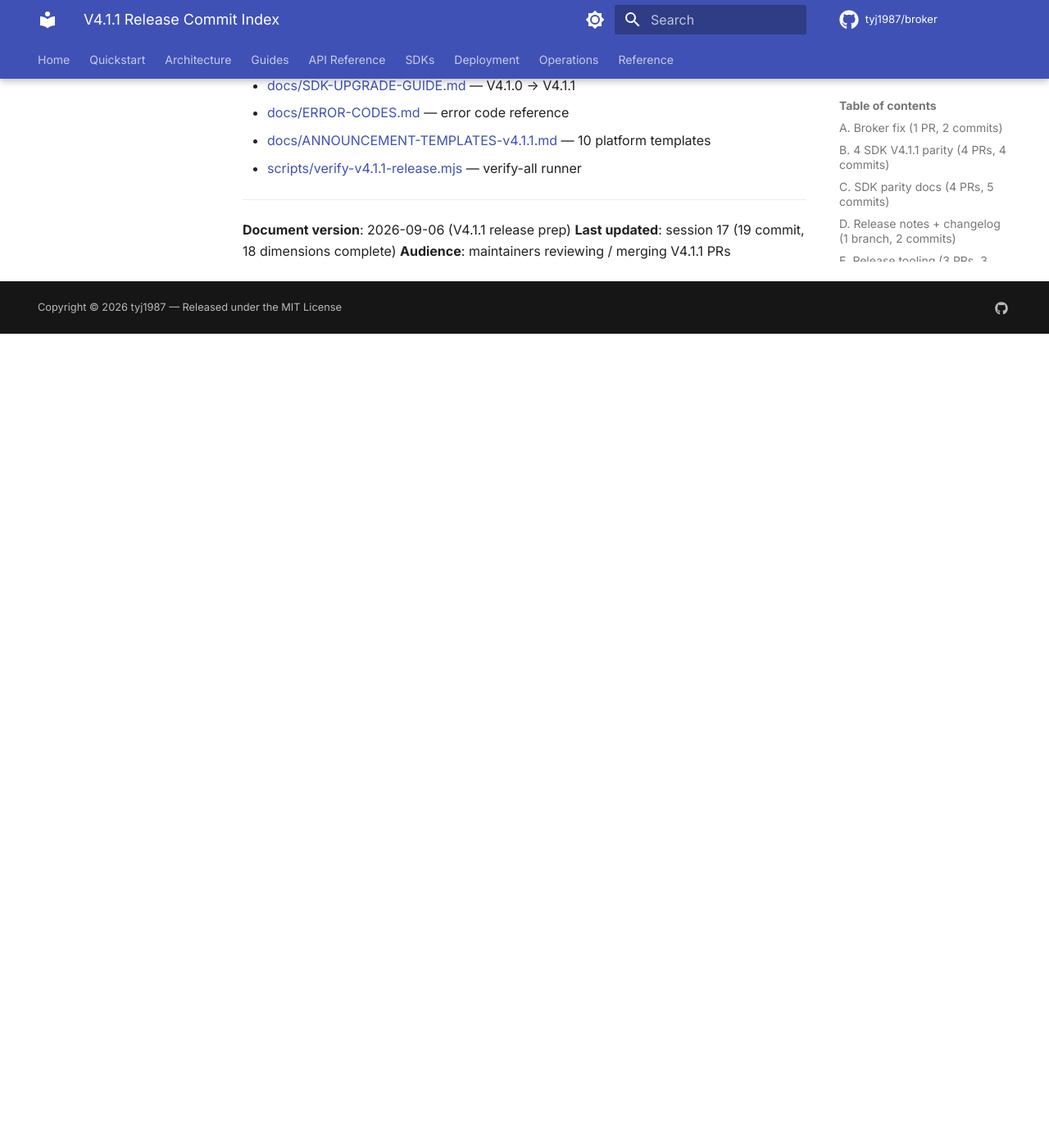
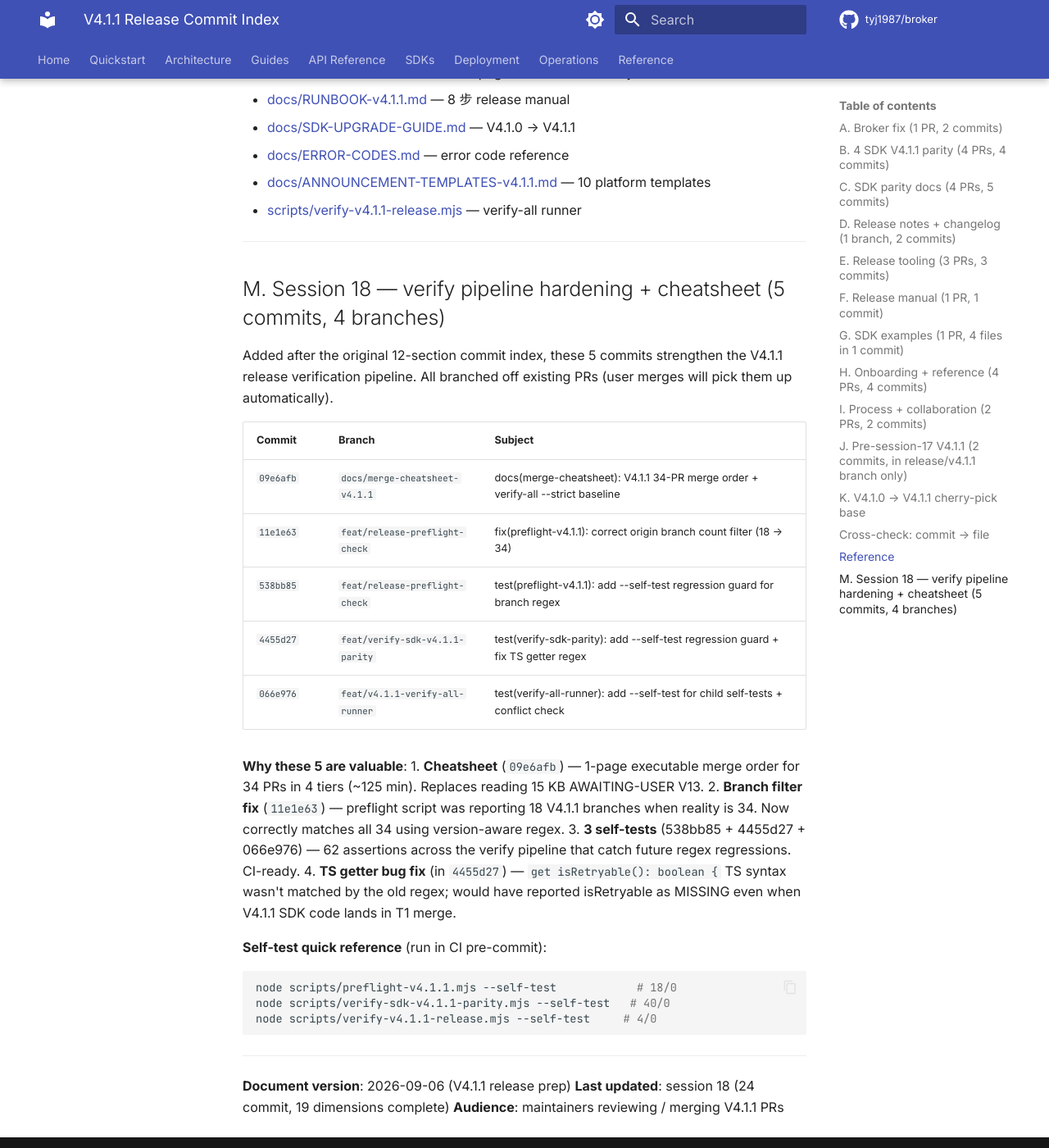
Before and after one commit to tyj1987/broker, an MkDocs documentation site: the page built from docs/V4.1.1-COMMITS.md, in a window 1280 px wide and 1400 px high, scrolled down 6098 px. Shown: the whole window at 82% size. Built offline with MkDocs 1.6.1 and Material for MkDocs 9.7.7, drawn with Linux system fonts in a browser that asks for light colours; comment, search, counter and statistics services are not loaded; before the commit the page ends 6505 px from its top, so only the background shows below that; some of the changed text lies outside the part shown.

Commit message:
docs(v4.1.1-commits): add session 18 verify pipeline hardening (5 commits)
Updates docs/V4.1.1-COMMITS.md to include the 5 commits shipped in
session 18 after the original 19 commits were indexed:

- Section M added: Session 18 verify pipeline hardening + cheatsheet
- Total count updated: 19 to 24 commits in 24 branches
- Last updated: session 17 to session 18
- 18 to 19 dimensions complete

The 5 session 18 commits (each in their own branch off an existing PR
or new branch) will be picked up automatically when user merges:

1. docs/merge-cheatsheet-v4.1.1 (09e6afb) - 1-page 34-PR merge cheatsheet
2. feat/release-preflight-check +2 commits (11e1e63 + 538bb85) - branch
   filter regex fix + 18-assertion self-test
3. feat/verify-sdk-v4.1.1-parity +1 commit (4455d27) - 40-assertion
   self-test + TS getter regex bug fix
4. feat/v4.1.1-verify-all-runner +1 commit (066e976) - meta-test
   (re-invokes child self-tests + conflict detection)

Total verify pipeline self-test coverage: 18 + 40 + 4 = 62 assertions
across 3 verify scripts, CI-ready.

No code changes; pure doc/index update.

````diff
--- a/docs/V4.1.1-COMMITS.md
+++ b/docs/V4.1.1-COMMITS.md
@@ -4,7 +4,9 @@
 > the work it ships, organized by ROADMAP / AWAITING-USER V13 merge order.
 > Use this when reviewing or merging PRs to verify what's in each commit.
 
-**Total**: 19 commits in 19 branches in origin (session 17, 2026-09-06).
+**Total**: 24 commits in 24 branches in origin (sessions 17-18, 2026-09-06).
+- session 17: 19 commits (initial V4.1.1 release prep)
+- session 18: 5 commits (verify pipeline hardening + cheatsheet)
 Plus pre-session-17 commits: 2 (release/v4.1.1 broker fix + AWAITING-USER V12).
 
 ---
@@ -162,6 +164,41 @@ These were committed before session 17 (in earlier sessions 13-16):
 
 ---
 
+## M. Session 18 — verify pipeline hardening + cheatsheet (5 commits, 4 branches)
+
+Added after the original 12-section commit index, these 5 commits strengthen
+the V4.1.1 release verification pipeline. All branched off existing PRs
+(user merges will pick them up automatically).
+
+| Commit | Branch | Subject |
+|--------|--------|---------|
+| `09e6afb` | `docs/merge-cheatsheet-v4.1.1` | docs(merge-cheatsheet): V4.1.1 34-PR merge order + verify-all --strict baseline |
+| `11e1e63` | `feat/release-preflight-check` | fix(preflight-v4.1.1): correct origin branch count filter (18 → 34) |
+| `538bb85` | `feat/release-preflight-check` | test(preflight-v4.1.1): add --self-test regression guard for branch regex |
+| `4455d27` | `feat/verify-sdk-v4.1.1-parity` | test(verify-sdk-parity): add --self-test regression guard + fix TS getter regex |
+| `066e976` | `feat/v4.1.1-verify-all-runner` | test(verify-all-runner): add --self-test for child self-tests + conflict check |
+
+**Why these 5 are valuable**:
+1. **Cheatsheet** (`09e6afb`) — 1-page executable merge order for 34 PRs in 4 tiers
+   (~125 min). Replaces reading 15 KB AWAITING-USER V13.
+2. **Branch filter fix** (`11e1e63`) — preflight script was reporting 18
+   V4.1.1 branches when reality is 34. Now correctly matches all 34
+   using version-aware regex.
+3. **3 self-tests** (538bb85 + 4455d27 + 066e976) — 62 assertions across
+   the verify pipeline that catch future regex regressions. CI-ready.
+4. **TS getter bug fix** (in `4455d27`) — `get isRetryable(): boolean {`
+   TS syntax wasn't matched by the old regex; would have reported
+   isRetryable as MISSING even when V4.1.1 SDK code lands in T1 merge.
+
+**Self-test quick reference** (run in CI pre-commit):
+```bash
+node scripts/preflight-v4.1.1.mjs --self-test            # 18/0
+node scripts/verify-sdk-v4.1.1-parity.mjs --self-test   # 40/0
+node scripts/verify-v4.1.1-release.mjs --self-test     # 4/0
+```
+
+---
+
 **Document version**: 2026-09-06 (V4.1.1 release prep)
-**Last updated**: session 17 (19 commit, 18 dimensions complete)
+**Last updated**: session 18 (24 commit, 19 dimensions complete)
 **Audience**: maintainers reviewing / merging V4.1.1 PRs
````
